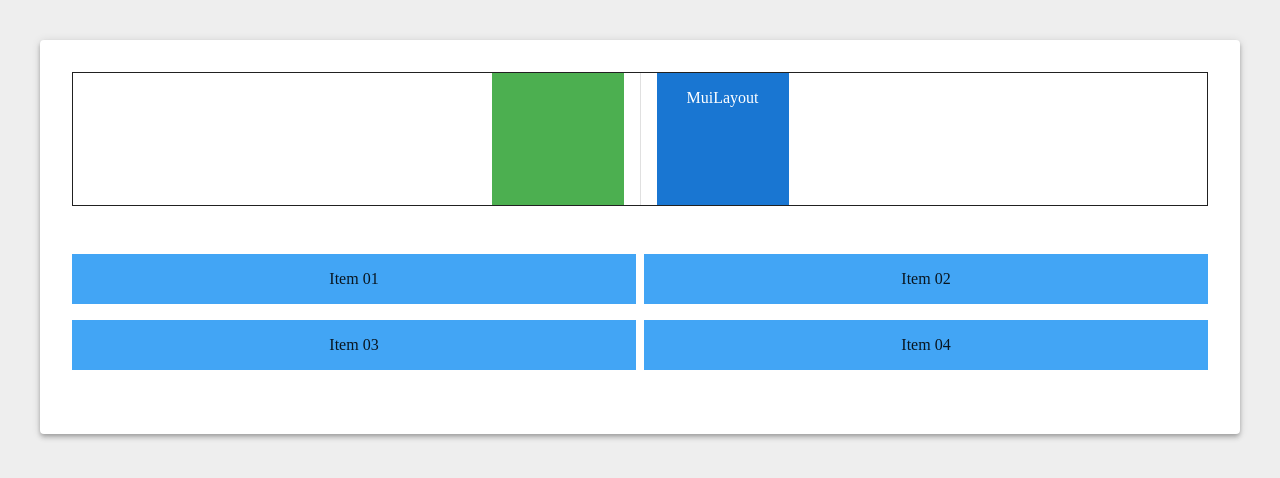
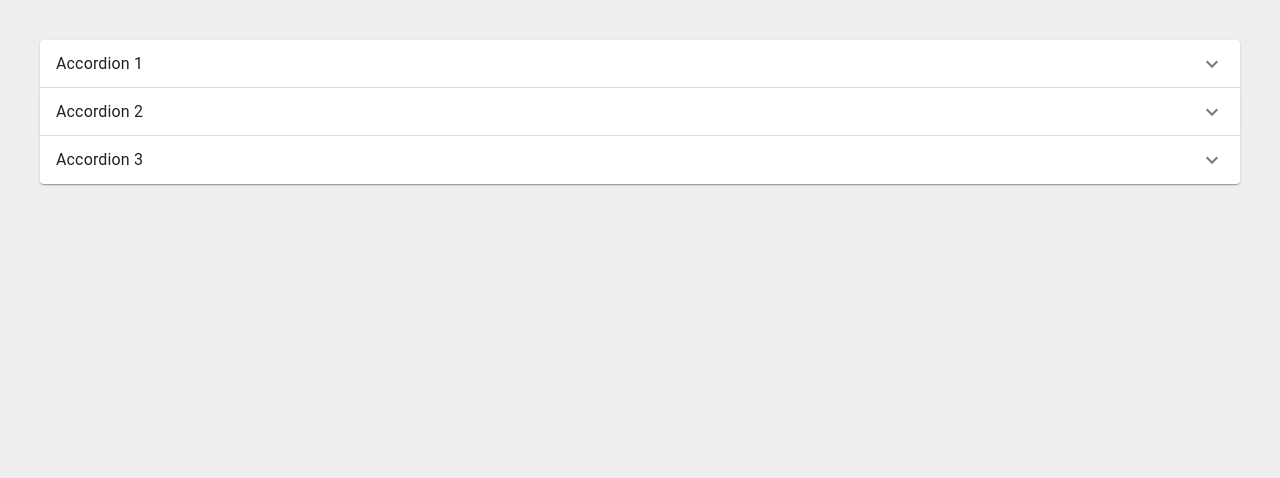
Before and after one commit to MichaelVeselov/mui-diverse-components, a React (Vite) app: page / in a window 1280 px wide. Shown: the top 478 px of the page. Built offline with nearby package versions, Linux system fonts and the light colour scheme.

Commit message:
add Card and Accordion Components

```diff
--- a/src/App.tsx
+++ b/src/App.tsx
@@ -7,7 +7,9 @@
 // import { MuiSwitch } from './components/MuiSwitch';
 // import { MuiRating } from './components/MuiRating';
 // import { MuiAutocomplete } from './components/MuiAutocomplete';
-import { MuiLayout } from './components/MuiLayout';
+// import { MuiLayout } from './components/MuiLayout';
+// import { MuiCard } from './components/MuiCard';
+import { MuiAccordion } from './components/MuiAccordion';
 
 function App() {
   return (
@@ -21,7 +23,9 @@
       {/* <MuiSwitch /> */}
       {/* <MuiRating /> */}
       {/*  <MuiAutocomplete /> */}
-      <MuiLayout />
+      {/*  <MuiLayout /> */}
+      {/* <MuiCard /> */}
+      <MuiAccordion />
     </div>
   );
 }
--- /dev/null
+++ b/src/components/MuiAccordion.tsx
@@ -0,0 +1,54 @@
+import { useState } from 'react';
+
+import { Accordion, AccordionSummary, AccordionDetails, Typography } from '@mui/material';
+
+import ExpandMoreIcon from '@mui/icons-material/ExpandMore';
+
+export const MuiAccordion = () => {
+  const [expanded, setExpanded] = useState<string | false>(false);
+
+  const handleChange = (isExpanded: boolean, panel: string) => {
+    setExpanded(isExpanded ? panel : false);
+  };
+
+  return (
+    <div>
+      <Accordion expanded={expanded === 'panel1'} onChange={(event, isExpanded) => handleChange(isExpanded, 'panel1')}>
+        <AccordionSummary id='panel1-header' aria-controls='panel1-content' expandIcon={<ExpandMoreIcon />}>
+          <Typography>Accordion 1</Typography>
+        </AccordionSummary>
+        <AccordionDetails>
+          <Typography>
+            Lorem ipsum dolor sit amet consectetur adipisicing elit. Deleniti exercitationem laboriosam vel est placeat
+            fuga assumenda corrupti amet quia, delectus repellat quis praesentium consequatur, dolorem necessitatibus,
+            fugit facere veritatis mollitia.
+          </Typography>
+        </AccordionDetails>
+      </Accordion>
+      <Accordion expanded={expanded === 'panel2'} onChange={(event, isExpanded) => handleChange(isExpanded, 'panel2')}>
+        <AccordionSummary id='panel2-header' aria-controls='panel2-content' expandIcon={<ExpandMoreIcon />}>
+          <Typography>Accordion 2</Typography>
+        </AccordionSummary>
+        <AccordionDetails>
+          <Typography>
+            Lorem ipsum dolor sit amet consectetur adipisicing elit. Deleniti exercitationem laboriosam vel est placeat
+            fuga assumenda corrupti amet quia, delectus repellat quis praesentium consequatur, dolorem necessitatibus,
+            fugit facere veritatis mollitia.
+          </Typography>
+        </AccordionDetails>
+      </Accordion>
+      <Accordion expanded={expanded === 'panel3'} onChange={(event, isExpanded) => handleChange(isExpanded, 'panel3')}>
+        <AccordionSummary id='panel3-header' aria-controls='panel3-content' expandIcon={<ExpandMoreIcon />}>
+          <Typography>Accordion 3</Typography>
+        </AccordionSummary>
+        <AccordionDetails>
+          <Typography>
+            Lorem ipsum dolor sit amet consectetur adipisicing elit. Deleniti exercitationem laboriosam vel est placeat
+            fuga assumenda corrupti amet quia, delectus repellat quis praesentium consequatur, dolorem necessitatibus,
+            fugit facere veritatis mollitia.
+          </Typography>
+        </AccordionDetails>
+      </Accordion>
+    </div>
+  );
+};
--- /dev/null
+++ b/src/components/MuiCard.tsx
@@ -0,0 +1,29 @@
+import { Box, Card, CardContent, CardActions, CardMedia, Button, Typography } from '@mui/material';
+
+export const MuiCard = () => {
+  return (
+    <Box width='300px'>
+      <Card>
+        <CardMedia
+          component='img'
+          height='140'
+          image='https://source.unsplash.com/random'
+          alt='unsplash random image'
+        />
+        <CardContent>
+          <Typography gutterBottom variant='h5' component='div'>
+            React
+          </Typography>
+          <Typography variant='body2' color='text.secondary'>
+            React is a JavaScript library for building user interfaces. React can be used as a base in the development
+            of single-page or mobile applications.
+          </Typography>
+        </CardContent>
+        <CardActions>
+          <Button size='small'>Share</Button>
+          <Button size='small'>Learn more</Button>
+        </CardActions>
+      </Card>
+    </Box>
+  );
+};
--- a/src/index.css
+++ b/src/index.css
@@ -6,5 +6,4 @@
   max-width: 1280px;
   margin: 0 auto;
   padding: 2rem;
-  text-align: center;
 }
```
